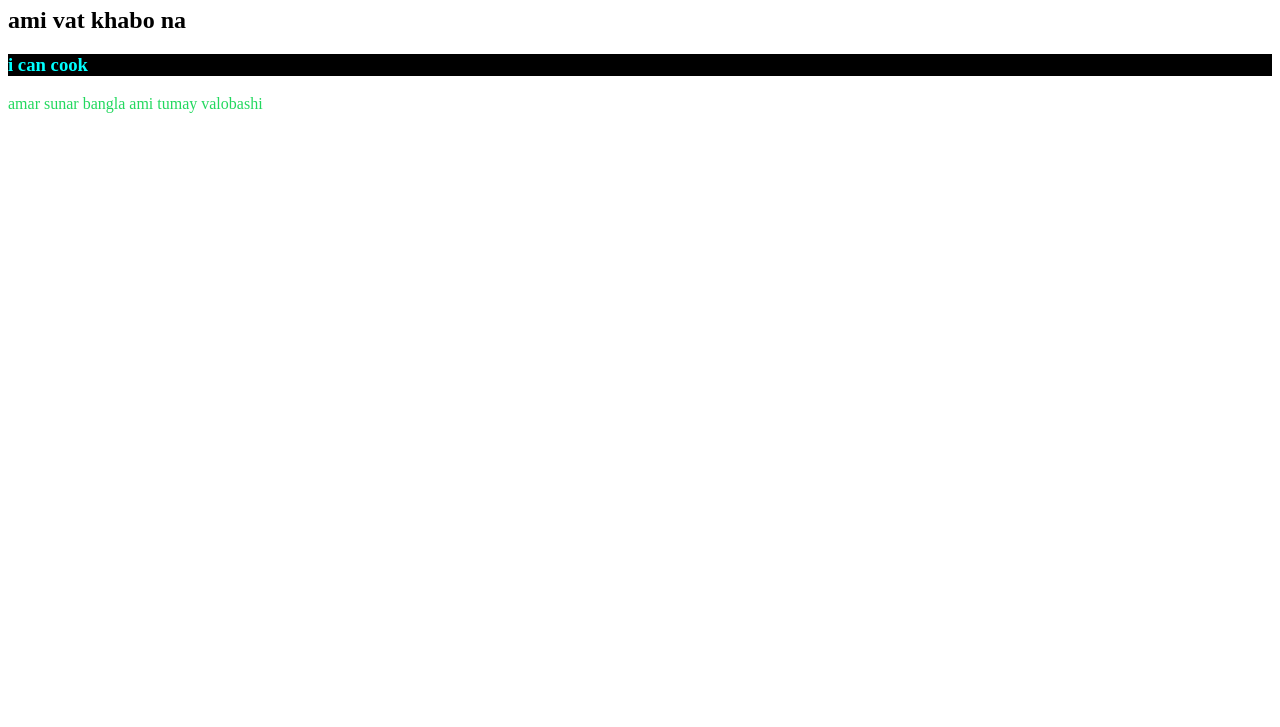
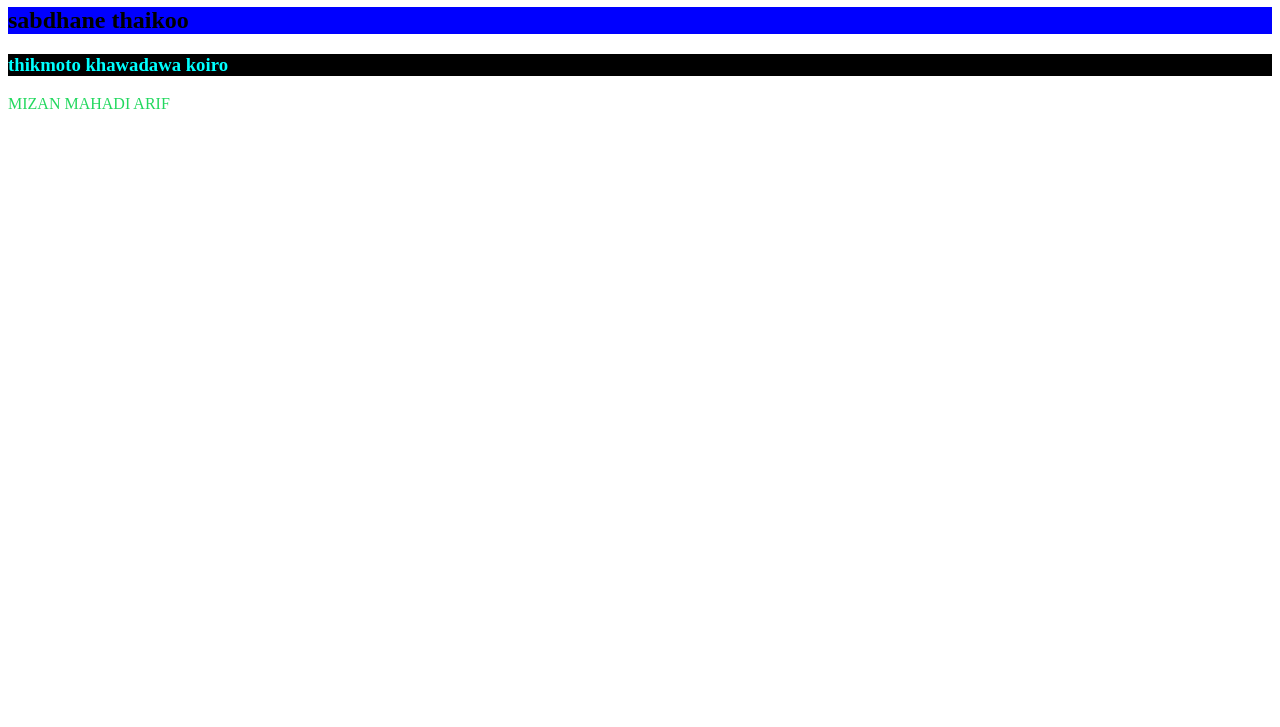
Before and after one commit to ArifulMahadi/my-first-repo, a plain HTML site: page index.html in a window 1280 px wide. Shown: the part 73-800 px from the top of the page. Drawn offline with Linux system fonts and the light colour scheme.

Commit message:
added heading

```diff
--- a/index.html
+++ b/index.html
@@ -8,9 +8,9 @@
     <link rel="stylesheet" href="style.css">
 </head>
 <body>
-   <h1>i can push github</h1>
-   <h2>ami vat khabo na</h2>
-   <h3>i can cook</h3>
-   <p>amar sunar bangla ami tumay valobashi</p>
+   <h1>vaiiii kmn acho?</h1>
+   <h2>sabdhane thaikoo</h2>
+   <h3>thikmoto khawadawa koiro</h3>
+   <p>MIZAN MAHADI ARIF</p>
 </body>
 </html>
--- a/style.css
+++ b/style.css
@@ -8,3 +8,7 @@ h3{
     color: aqua;
     background-color: black;
 }
+h2{
+    color: black;
+    background-color: blue;
+}
```
